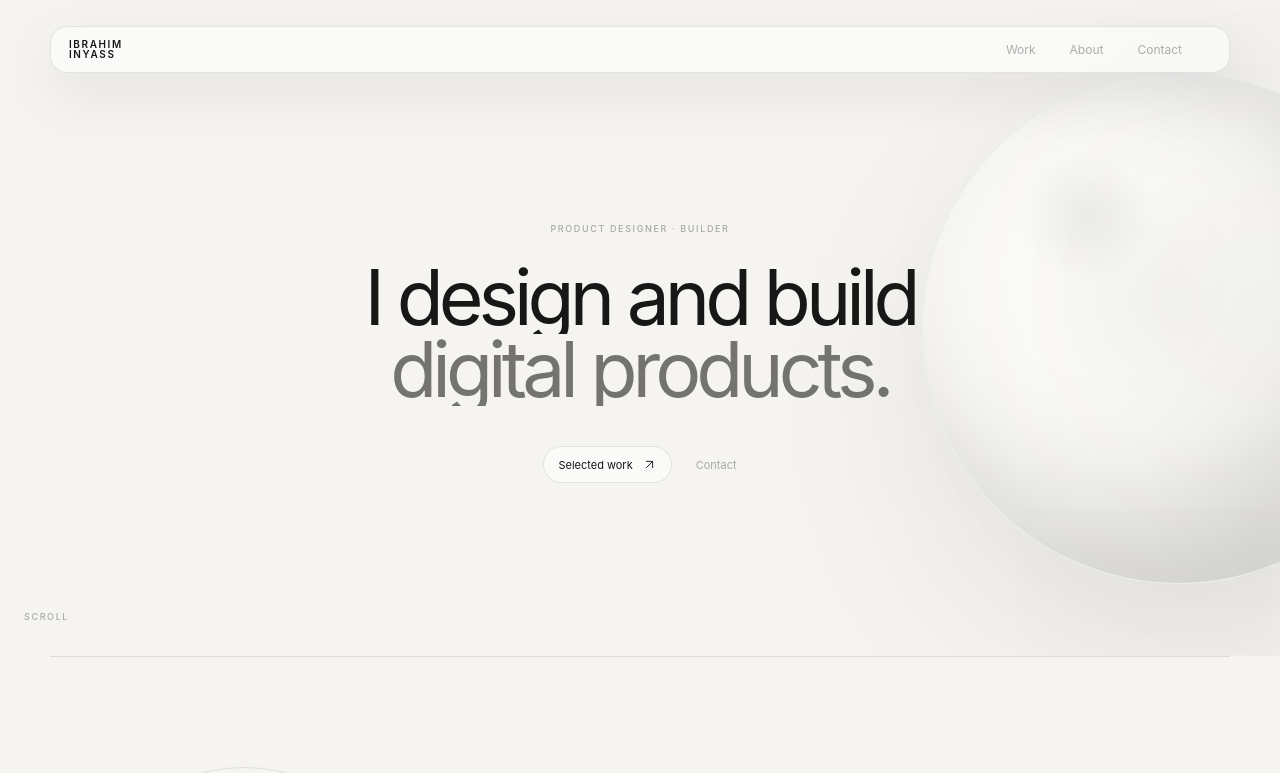
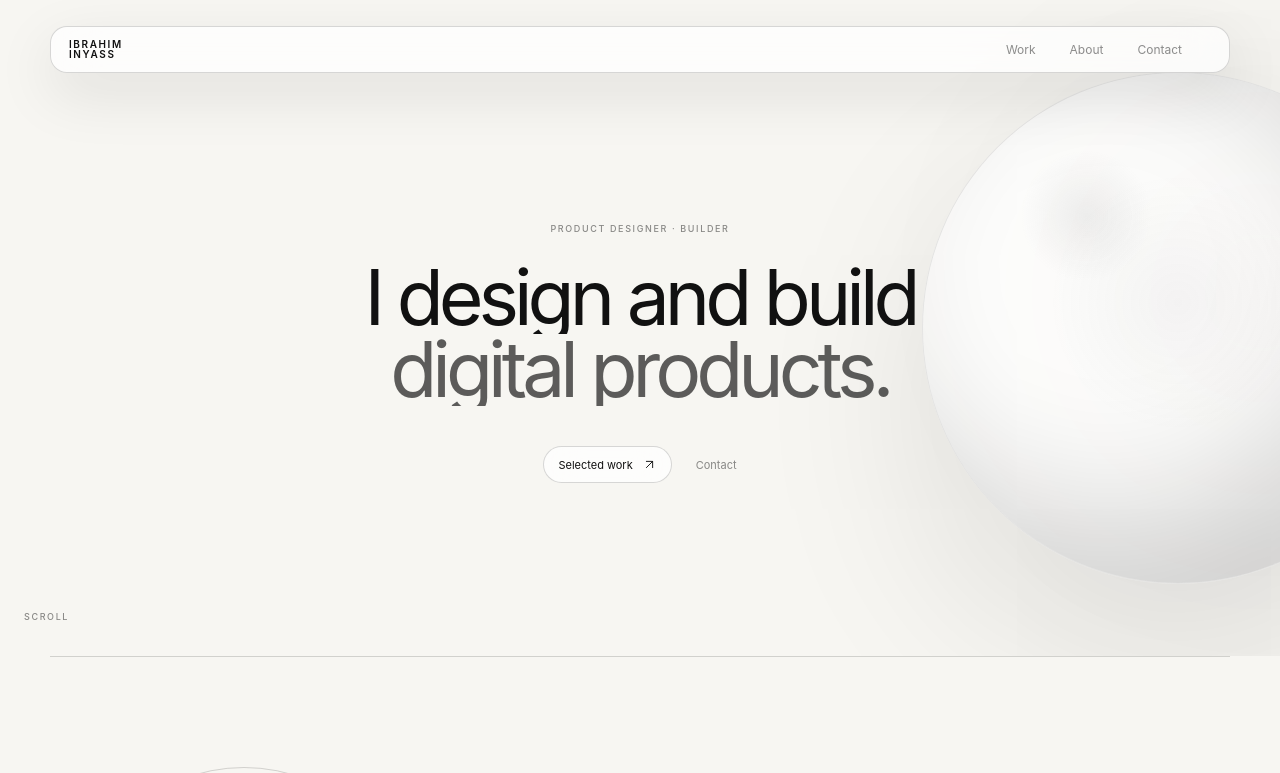
Before and after one commit to ibinyass001-hue/1brahim1nyass, a React (Vite) app: page / in a window 1280 px wide. Shown: the top 773 px of the page. Built offline with nearby package versions, Linux system fonts and the light colour scheme.

Commit message:
Improve light mode contrast

```diff
--- a/src/index.css
+++ b/src/index.css
@@ -20,16 +20,16 @@
 @media (prefers-color-scheme: light) {
   :root {
     color-scheme: light;
-    --bg: #f5f4f0;
-    --text: #171717;
-    --text-soft: rgba(23,23,23,.58);
-    --text-muted: rgba(23,23,23,.34);
-    --text-faint: rgba(23,23,23,.2);
-    --border: rgba(23,23,23,.1);
-    --border-soft: rgba(23,23,23,.06);
-    --surface: rgba(255,255,255,.58);
-    --surface-hover: rgba(255,255,255,.8);
-    --shadow: rgba(0,0,0,.08);
+    --bg: #f7f6f2;
+    --text: #111111;
+    --text-soft: rgba(17,17,17,.68);
+    --text-muted: rgba(17,17,17,.48);
+    --text-faint: rgba(17,17,17,.34);
+    --border: rgba(17,17,17,.16);
+    --border-soft: rgba(17,17,17,.1);
+    --surface: rgba(255,255,255,.72);
+    --surface-hover: rgba(255,255,255,.94);
+    --shadow: rgba(17,17,17,.1);
   }
 }
 
```
